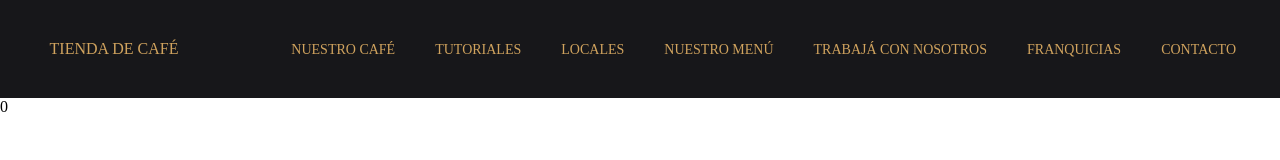
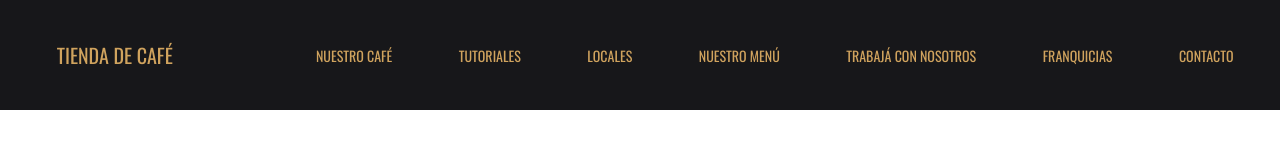
Before and after one commit to Naty1988/IFTS29-DS-Front-TiendaDeCafe, a plain HTML site: page index.html in a window 1280 px wide. Drawn offline with nearby package versions, Linux system fonts and the light colour scheme.

Commit message:
Navbar hecho

```diff
--- a/css/style.css
+++ b/css/style.css
@@ -1,4 +1,6 @@
 html {
+    font-family: "Oswald", sans-serif;
+    font-size: 62.5%;
 }
 
 body {
@@ -17,37 +19,43 @@ body {
     --gray: #faf9f8;
 }
 
+/* ---------- NAVBAR ---------- */
+
 .navbar {
     display: flex;
     flex-direction: row;
-    justify-content: space-between;
     align-items: center;
+    position: fixed;
+    width: 100%;
     background-color: var(--black);
-    padding: 24px;
 }
 
 .navbar__a {
-    margin: 0 2vw;
+    font-size: 2rem;
+    margin: 4rem 2vw;
+    width: 15%;
     text-decoration: none;
     text-align: center;
     color: var(--light-cofee);
 }
 
-
 .navbar_ul {
     display: flex;
     flex-direction: row;
     justify-content: space-evenly;
+    width: 85%;
 }
 
 .navbar_ul_li {
+    display: flex;
+    align-items: center;
     list-style: none;
     text-align: center;
     margin: 0 20px;
 }
 
 .navbar_ul_li__a {
-    font-size: 14px;
+    font-size: 1.4rem;
     text-decoration: none;
     color: var(--light-cofee);
     transition: all .4s;
@@ -56,3 +64,5 @@ body {
 .navbar_ul_li__a:hover {
     color: var(--ligh-beige);
 }
+
+/* ---------- FOOTER ---------- */
--- a/index.html
+++ b/index.html
@@ -5,6 +5,9 @@
     <meta name="viewport" content="width=device-width, initial-scale=1.0">
     <title>Document</title>
     <link rel="stylesheet" href="./css/style.css">
+    <link rel="preconnect" href="https://fonts.googleapis.com">
+    <link rel="preconnect" href="https://fonts.gstatic.com" crossorigin>
+    <link href="https://fonts.googleapis.com/css2?family=Oswald:wght@200..700&display=swap" rel="stylesheet">
 </head>
 <body>
     <head>
@@ -19,7 +22,7 @@
                 <li class="navbar_ul_li"><a class="navbar_ul_li__a" href="#">FRANQUICIAS</a></li>
                 <li class="navbar_ul_li"><a class="navbar_ul_li__a" href="#">CONTACTO</a></li>
             </ul>
-        </nav>0
+        </nav>
     </head>
 
     <script src="./js/scrips.js"></script>
```
